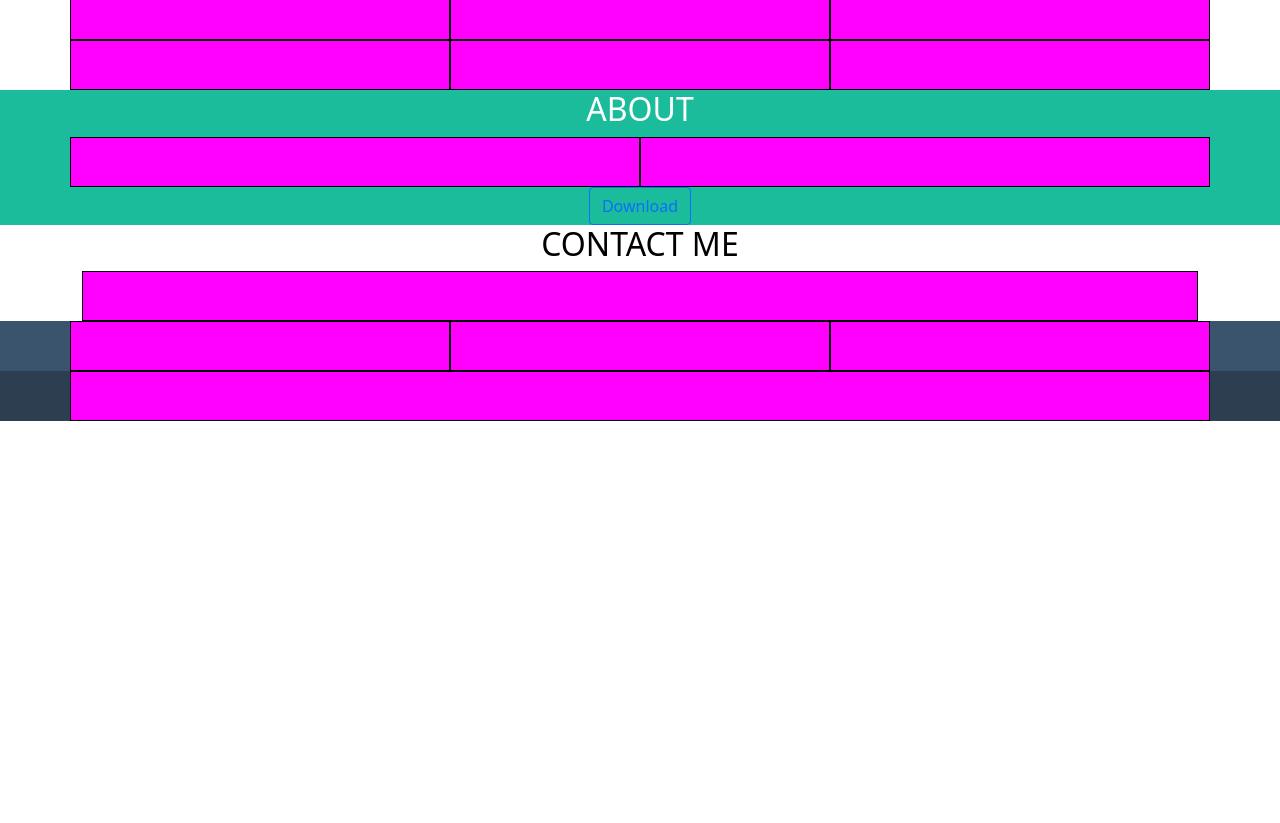
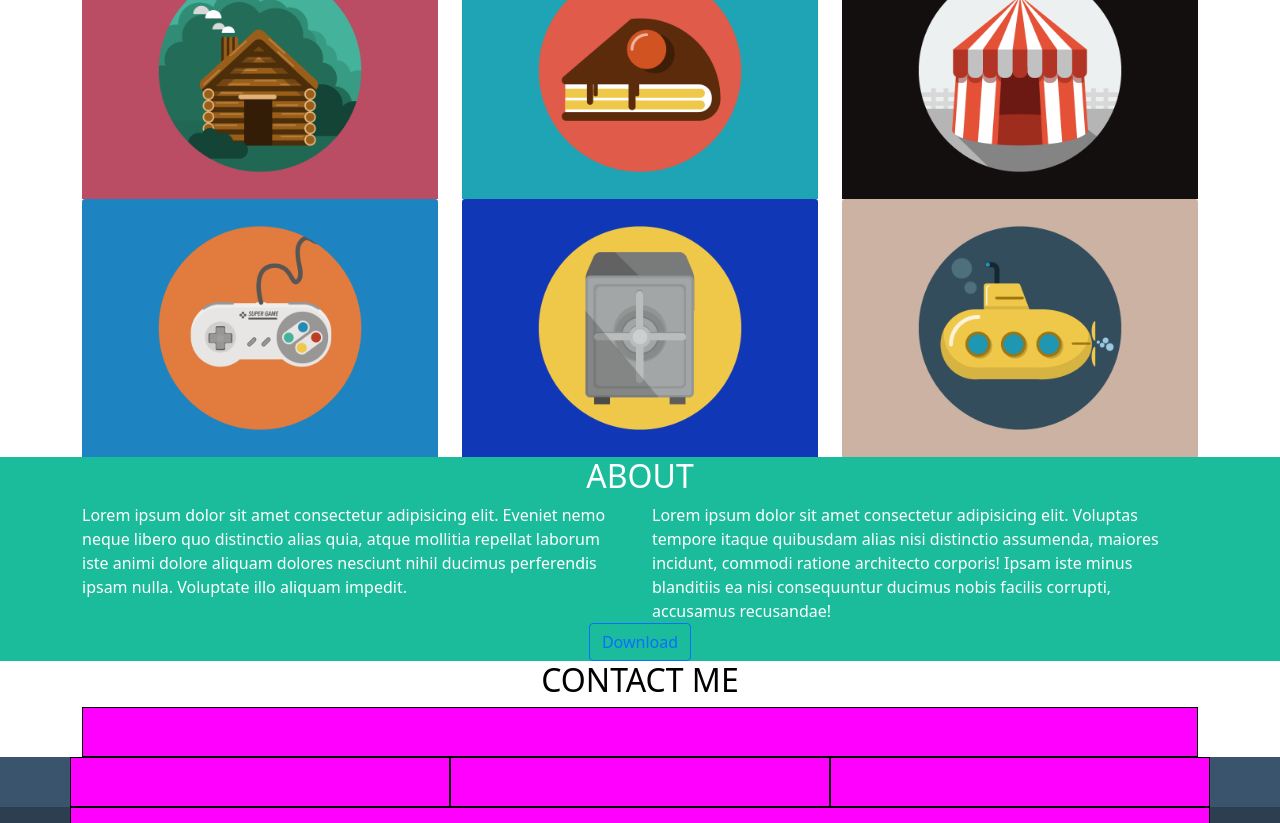
Before and after one commit to 5oN1A/html-css-bootstrap-freelancer, a plain HTML site: page index.html in a window 1280 px wide. Shown: the part 648-1471 px from the top of the page. Before the commit the page ends 1069 px from the top, so only its background shows below. Drawn offline with nearby package versions, Linux system fonts and the light colour scheme.

Commit message:
insert some content

```diff
--- a/index.html
+++ b/index.html
@@ -40,17 +40,17 @@
     </header>
 
 
-    <!------------------HEADER----------------------->
+    <!------------------HERO----------------------->
 
 
     <section class="bg-success text-white py-5">
         <div class="container text-center">
             <img src="img/avatar.svg" alt="" class="w-25">
-            <h1>start bootstrap</h1>
+            <h1 class="text-uppercase">start bootstrap</h1>
             <ul class="list-inline">
-                <li>GRAPHIC ARTIST</li>
-                <li>WEB DESIGNER</li>
-                <li>ILLUSTRATOR</li>
+                <li class="list-inline-item">GRAPHIC ARTIST</li>
+                <li class="list-inline-item">WEB DESIGNER</li>
+                <li class="list-inline-item">ILLUSTRATOR</li>
             </ul>
         </div>
     </section>
@@ -62,12 +62,12 @@
         <div class="container text-center">
             <h2 class="text-uppercase">portfolio</h2>
             <div class="row row-cols-1 row-cols-md-2 row-cols-lg-3">
-                <div class="col my-bg"></div>
-                <div class="col my-bg"></div>
-                <div class="col my-bg"></div>
-                <div class="col my-bg"></div>
-                <div class="col my-bg"></div>
-                <div class="col my-bg"></div>
+                <div class="col"> <img class="card-img-top" src="img/cabin.png" alt=""></div>
+                <div class="col"><img class="card-img-top" src="img/cake.png" alt=""></div>
+                <div class="col"><img class="card-img-top" src="img/circus.png" alt=""></div>
+                <div class="col"><img class="card-img-top" src="img/game.png" alt=""></div>
+                <div class="col"><img class="card-img-top" src="img/safe.png" alt=""></div>
+                <div class="col"><img class="card-img-top" src="img/submarine.png" alt=""></div>
             </div>
         </div>
     </section>
@@ -78,9 +78,13 @@
     <section class="bg-success text-white">
         <div class="container text-center">
             <h2 class="text-uppercase">about</h2>
-            <div class="row row-cols-1 row-cols-md-2 justify-content-center">
-                <div class="col my-bg"></div>
-                <div class="col my-bg"></div>
+            <div class="row row-cols-1 row-cols-md-2">
+                <div class="col text-start">
+                    Lorem ipsum dolor sit amet consectetur adipisicing elit. Eveniet nemo neque libero quo distinctio alias quia, atque mollitia repellat laborum iste animi dolore aliquam dolores nesciunt nihil ducimus perferendis ipsam nulla. Voluptate illo aliquam impedit.
+                </div>
+                <div class="col text-start">
+                    Lorem ipsum dolor sit amet consectetur adipisicing elit. Voluptas tempore itaque quibusdam alias nisi distinctio assumenda, maiores incidunt, commodi ratione architecto corporis! Ipsam iste minus blanditiis ea nisi consequuntur ducimus nobis facilis corrupti, accusamus recusandae!
+                </div>
             </div>
             <button type="button" class=" btn btn-outline-primary">Download</button>
         </div>
```
